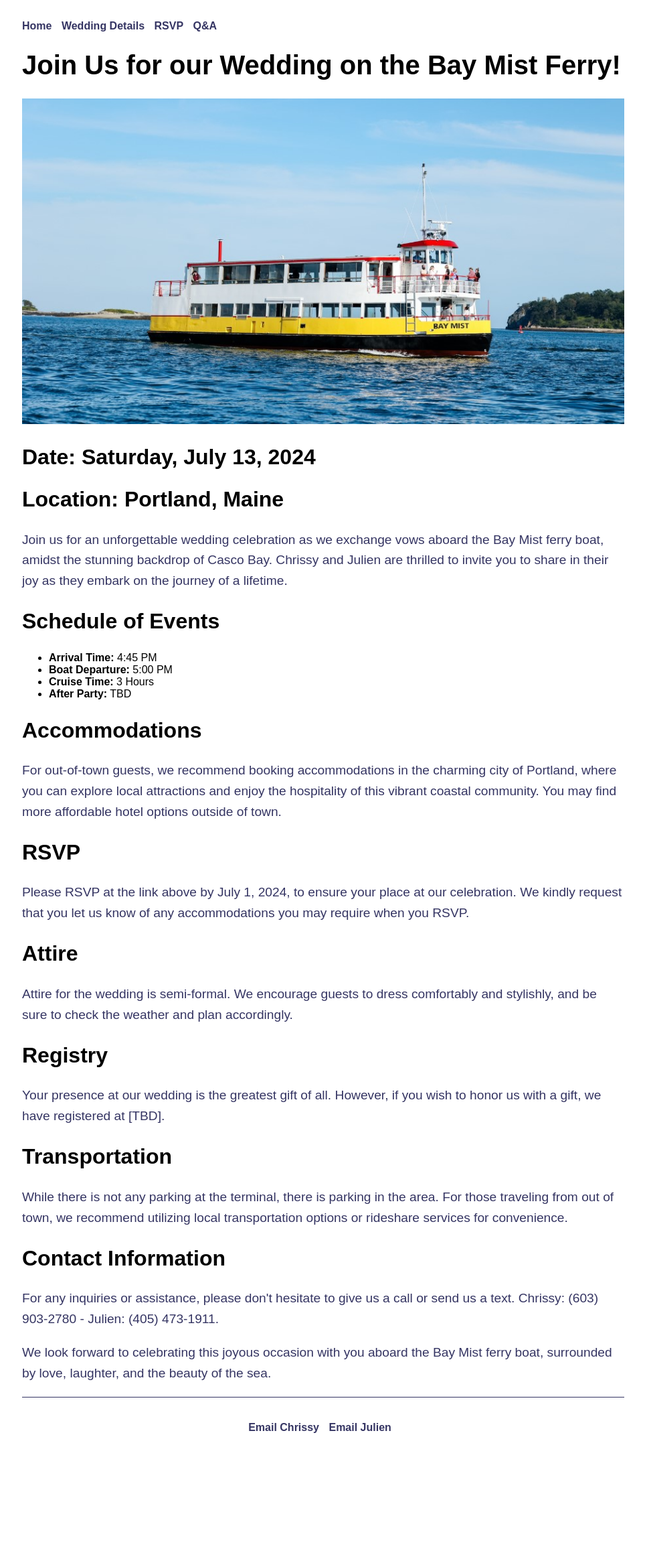
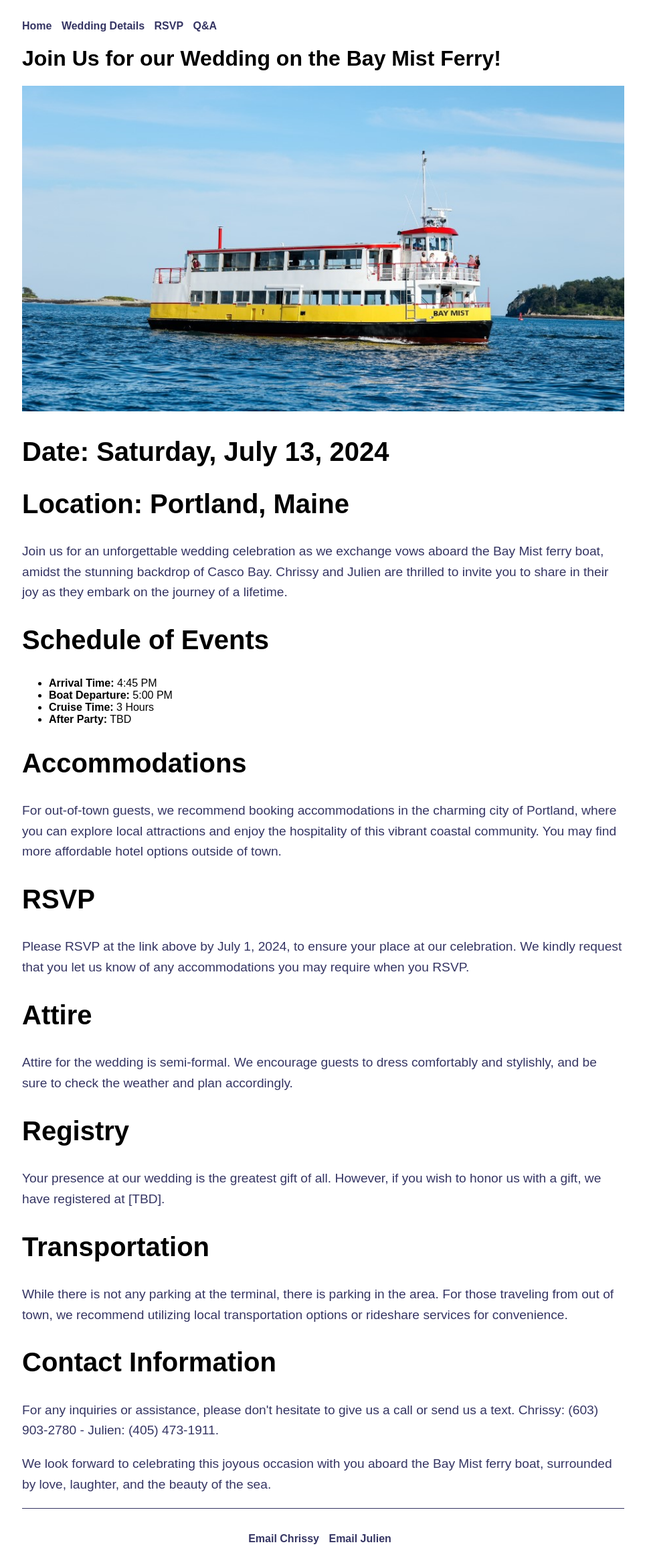
Before and after one commit to christina-ladam/wedding, a Jekyll site: the page built from weddingdetails.html, in a window 1280 px wide. Shown: the whole page at 67% size, without its empty margins (157-1121 px from the left). Built offline with Jekyll 4.4.1, drawn with Linux system fonts in a browser that asks for light colours; some web fonts are replaced; before the commit the page ends 2170 px from its top, so only the background shows below that.

Commit message:
Update main.css

```diff
--- a/css/main.css
+++ b/css/main.css
@@ -27,12 +27,12 @@ a:hover {
 }
 
 h1 {
-    font-size: 2.5em;
+    font-size: 2em;
     font-family: 'Ruluko', sans-serif; /* Using Ruluko font */
 }
 
 h2 {
-    font-size: 2em;
+    font-size: 2.5em;
     font-family: 'Ruluko', sans-serif; /* Using Ruluko font */
 }
 
```
